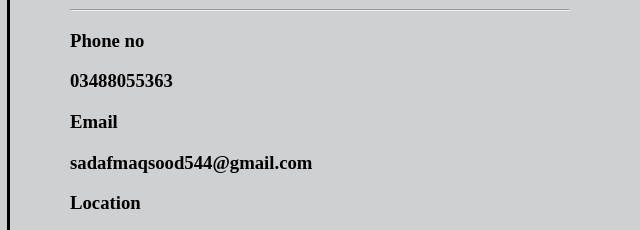
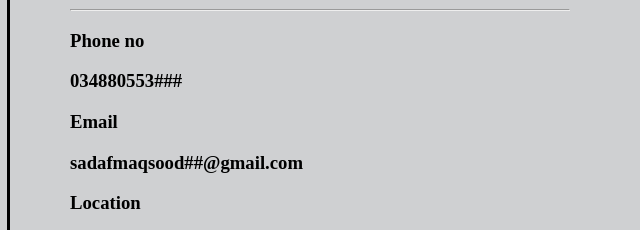
Before and after one commit to Sadafmaqsood/Resume, a plain HTML site: page index.html in a window 1280 px wide. Shown: the part 360-590 px from the top of the page, 3-643 px from the left. Drawn offline with Linux system fonts and the light colour scheme.

Commit message:
Update index.html
Signed-off-by: Sadafmaqsood <129839605+Sadafmaqsood@users.noreply.github.com>

```diff
--- a/index.html
+++ b/index.html
@@ -63,9 +63,9 @@
                      <h2>Sadaf maqsood</h2></div>
     <div id="div2"> <h2> Contact</h2><br><hr>
                      <h3>Phone no</h3>
-                     <h3>03488055363</h3>
+                     <h3>034880553###</h3>
                      <h3>Email</h3>
-                     <h3>sadafmaqsood544@gmail.com</h3>
+                     <h3>sadafmaqsood##@gmail.com</h3>
                      <h3>Location</h3>
                      <h3>Islamabad</h3>
                      <h3>Summary</h3>
```
